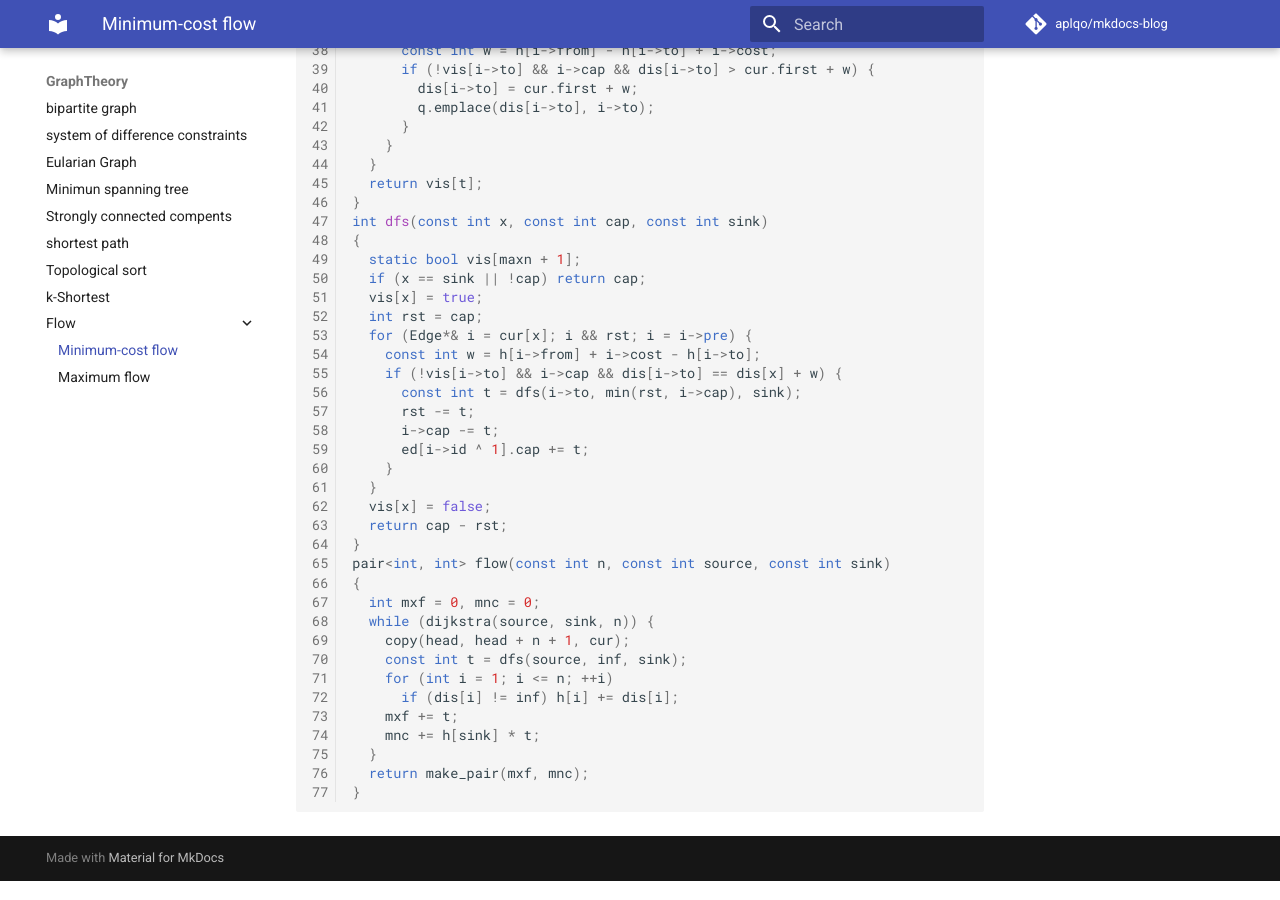
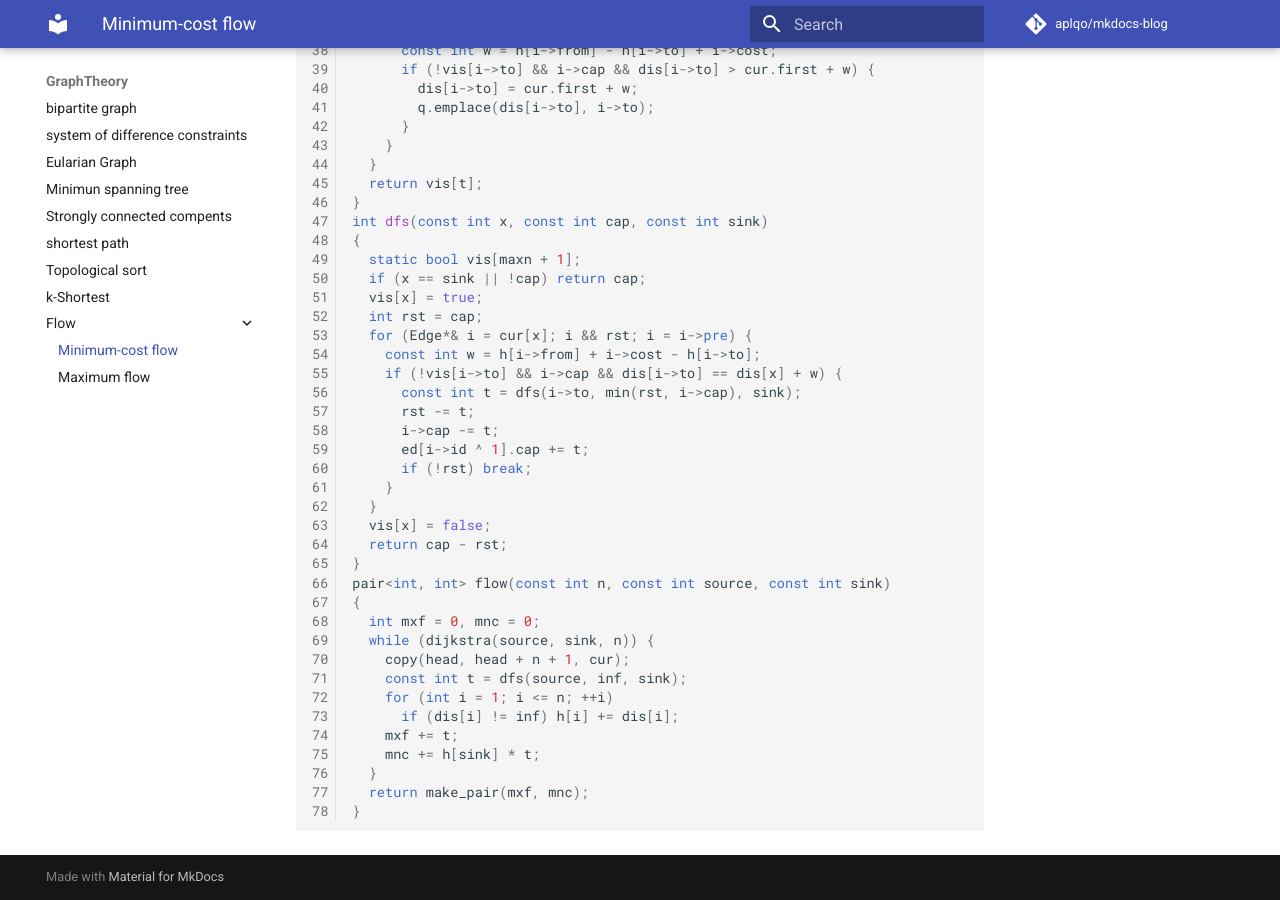
Before and after one commit to aplqo/mkdocs-blog, an MkDocs documentation site: the page built from docs/GraphTheory/Flow/Cost.md, in a window 1280 px wide and 900 px high, scrolled down 1068 px. Built offline with MkDocs 1.6.1 and Material for MkDocs 9.7.7, drawn with Linux system fonts in a browser that asks for light colours; comment, search, counter and statistics services are not loaded.

Commit message:
[Graph] Flow: Fix min cost flow code

```diff
--- a/docs/GraphTheory/Flow/Cost.md
+++ b/docs/GraphTheory/Flow/Cost.md
@@ -68,6 +68,7 @@ int dfs(const int x, const int cap, const int sink)
       rst -= t;
       i->cap -= t;
       ed[i->id ^ 1].cap += t;
+      if (!rst) break;
     }
   }
   vis[x] = false;
```
